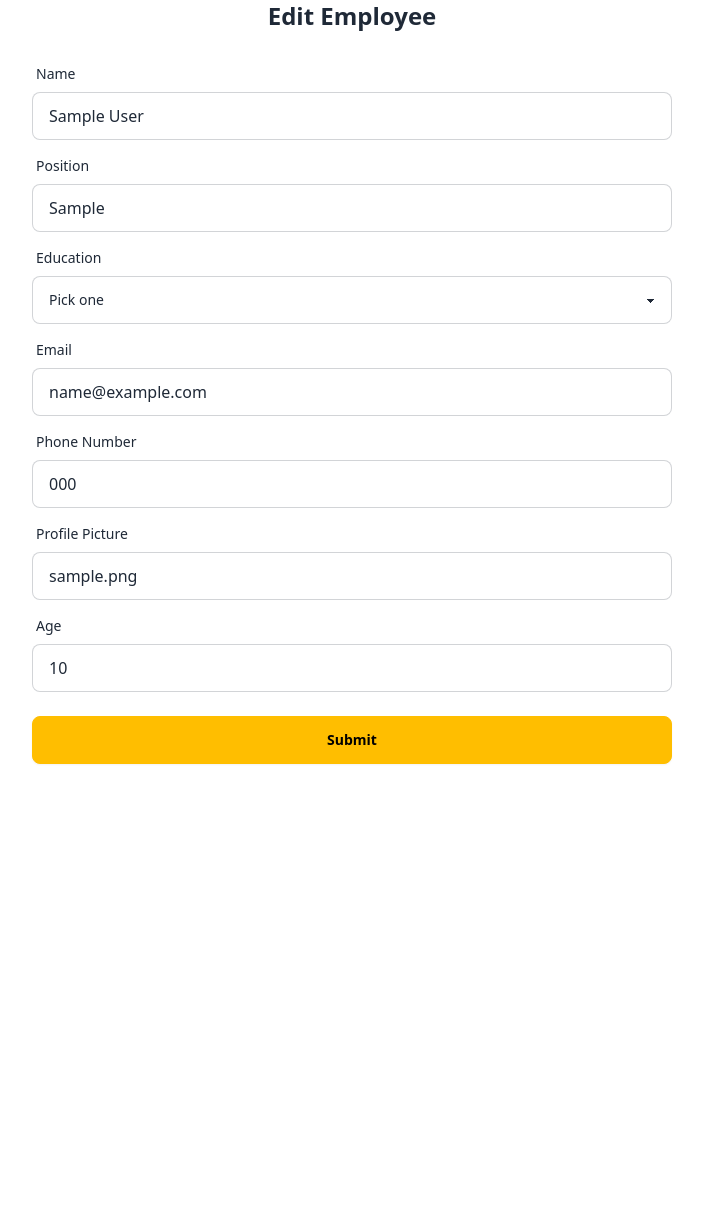
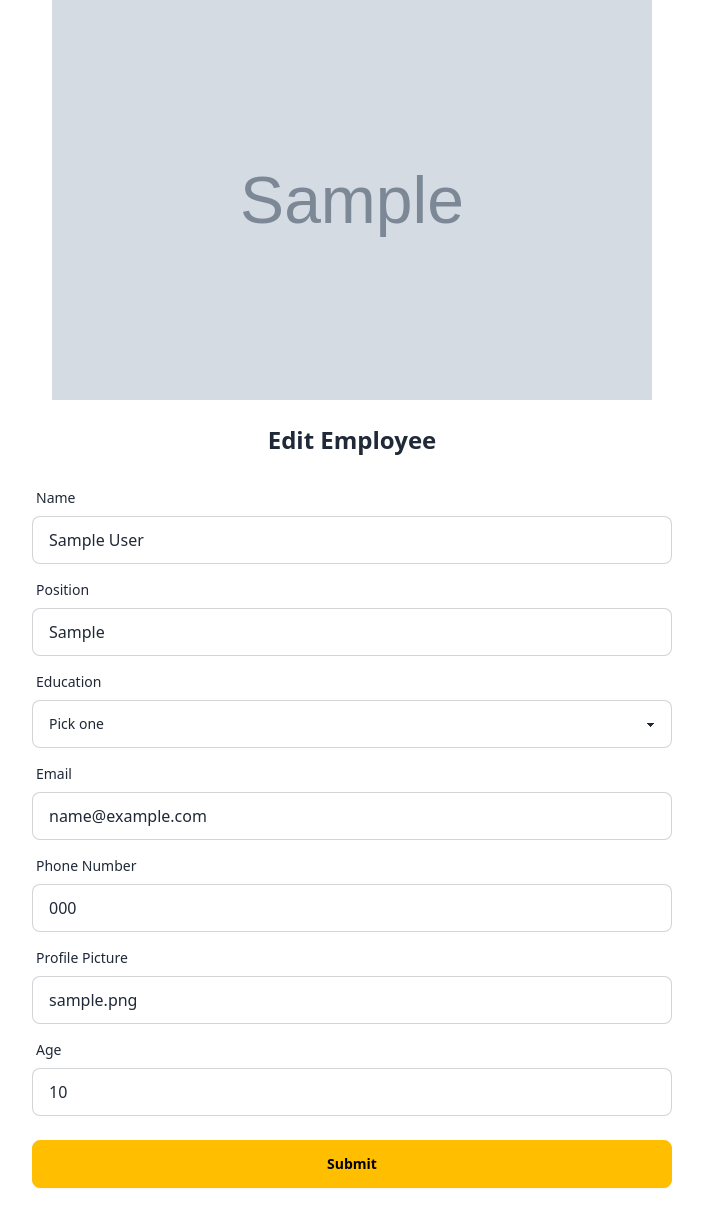
Before and after one commit to rfflsy16/employee-ejs, a Node server app: page /employees/1 in a window 1280 px wide. Shown: the part 68-1280 px from the top of the page, without its empty margins (288-991 px from the left). Before the commit the page ends 832 px from the top, so only its background shows below. Run offline with Node 20, Linux system fonts and the light colour scheme; tables that the repository leaves empty hold one stand-in row (values such as "Sample post"); grey boxes marked "Sample" are stand-in pictures; some libraries are stand-ins or nearby versions.

Commit message:
feat: finish C5

```diff
--- a/app.js
+++ b/app.js
@@ -1,7 +1,7 @@
 const express = require('express')
 const app = express()
 const router = require('./routers/index.js')
-const port = 3000
+const port = 3001
 
 app.set('view engine', 'ejs')
 app.use(express.urlencoded({extended: true}))
--- a/controllers/controller.js
+++ b/controllers/controller.js
@@ -1,15 +1,24 @@
-const { where } = require('sequelize')
-const { Employee, sequelize } = require('../models')
+const { Employee } = require('../models')
+const { Op } = require('sequelize')
 
 class Controller {
     static async getAllEmployee(req, res) {
         try {
+            const { searchByName, searchByAge } = req.query
+            const stats = await Employee.getEmployeeStats()
             const employee = await Employee.findAll({
-
+                where: {
+                    [Op.and]: [
+                        searchByName ? { name: { [Op.iLike]: `%${searchByName}%` } } : {},
+                        searchByAge ? { age: { [Op.eq]: searchByAge } } : {}
+                    ]
+                },
+                order: [['age', 'ASC']]
             })
-            // console.log(employee)
-            res.render('index', { employee })
+            console.log(stats)
+            res.render('index', { employee, stats })
         } catch (error) {
+            console.log(error)
             res.send(error)
         }
     }
@@ -49,7 +58,7 @@ class Controller {
         try {
             const { id } = req.params
             const { name, position, education, email, phone_number, profile_picture, age } = req.body
-            await Employee.update({name, position, education, email, phone_number, profile_picture, age}, { where: { id } })
+            await Employee.update({ name, position, education, email, phone_number, profile_picture, age }, { where: { id } })
             res.redirect('/')
         } catch (error) {
             res.send(error)
--- a/views/editEmployee.ejs
+++ b/views/editEmployee.ejs
@@ -20,69 +20,73 @@
         </div>
       </div>
 
+      <div class="flex justify-center mb-6">
+        <img src="<%= employee.profile_picture %>" alt="employee profile_picture" style="width: 600px; height: 400px;" >
+      </div>
+
       <div class="text-center font-bold text-2xl">
         <h1>Edit Employee</h1>
       </div>
 
       <div class="flex justify-center">
-          <form action="/employees/add" method="post" class="flex flex-col w-1/2">
-            <label class="form-control w-full pt-6">
+          <form action="/employees/<%= employee.id %>/edit" method="post" class="flex flex-col w-1/2">
+            <label class="form-control w-full pt-6" for="name">
               <div class="label">
                 <span class="label-text">Name</span>
               </div>
-              <input type="text" placeholder="Input your name" class="input input-bordered w-full" value="<%= employee.name %>"/>
+              <input type="text" placeholder="Input your name" class="input input-bordered w-full" id="name" name="name" value="<%= employee.name %>"/>
             </label>
 
 
-            <label class="form-control w-full pt-2"></label>
+            <label class="form-control w-full pt-2" for="position"></label>
               <div class="label">
                 <span class="label-text">Position</span>
               </div>
-              <input type="text" placeholder="Type here" class="input input-bordered w-full" value="<%= employee.position %>"/>
+              <input type="text" placeholder="Type here" class="input input-bordered w-full" id="position" name="position" value="<%= employee.position %>"/>
             </label>
 
 
-            <label class="form-control w-full pt-2">
+            <label class="form-control w-full pt-2" for="education">
               <div class="label">
                 <span class="label-text">Education</span>
               </div>
-              <select class="select select-bordered">
+              <select class="select select-bordered" id="education" name="education">
                 <option disabled selected>Pick one</option>
-                <option value="Bachelor Degree">Bachelor Degree</option>
-                <option value="Master Degree">Master Degree</option>
+                <option value="Bachelor Degree" <%= employee.education === "Bachelor Degree" ? 'Selected' : '' %>>Bachelor Degree</option>
+                <option value="Master Degree" <%= employee.education === "Master Degree" ? 'Selected' : '' %>>Master Degree</option>
               </select>
             </label>
 
 
-            <label class="form-control w-full pt-2"></label>
+            <label class="form-control w-full pt-2" for="email"></label>
               <div class="label">
                 <span class="label-text">Email</span>
               </div>
-              <input type="text" placeholder="Type here" class="input input-bordered w-full" value="<%= employee.email %>"/>
+              <input type="text" placeholder="Type here" class="input input-bordered w-full" id="email" name="email" value="<%= employee.email%>"/>
             </label>
 
 
-            <label class="form-control w-full pt-2"></label>
+            <label class="form-control w-full pt-2" for="phone_number"></label>
               <div class="label">
                 <span class="label-text">Phone Number</span>
               </div>
-              <input type="text" placeholder="Type here" class="input input-bordered w-full" value="<%= employee.phone_number %>"/>
+              <input type="text" placeholder="Type here" class="input input-bordered w-full" id="phone_number" name="phone_number" value="<%= employee.phone_number %>"/>
             </label>
 
 
-            <label class="form-control w-full pt-2"></label>
+            <label class="form-control w-full pt-2" for="profile_picture"></label>
               <div class="label">
                 <span class="label-text">Profile Picture</span>
               </div>
-              <input type="text" placeholder="Type here" class="input input-bordered w-full" value="<%= employee.profile_picture %>"/>
+              <input type="text" placeholder="Type here" class="input input-bordered w-full" id="profile_picture" name="profile_picture" value="<%= employee.profile_picture %>"/>
             </label>
 
 
-            <label class="form-control w-full pt-2"></label>
+            <label class="form-control w-full pt-2" for="age"></label>
               <div class="label">
                 <span class="label-text">Age</span>
               </div>
-              <input type="text" placeholder="Type here" class="input input-bordered w-full" value="<%= employee.age %>"/>
+              <input type="text" placeholder="Type here" class="input input-bordered w-full" id="age" name="age" value="<%= employee.age %>"/>
             </label>
 
 
```
Also changed, not shown: models/employee.js (+19 -1 lines), views/index.ejs (+23 -0 lines).
